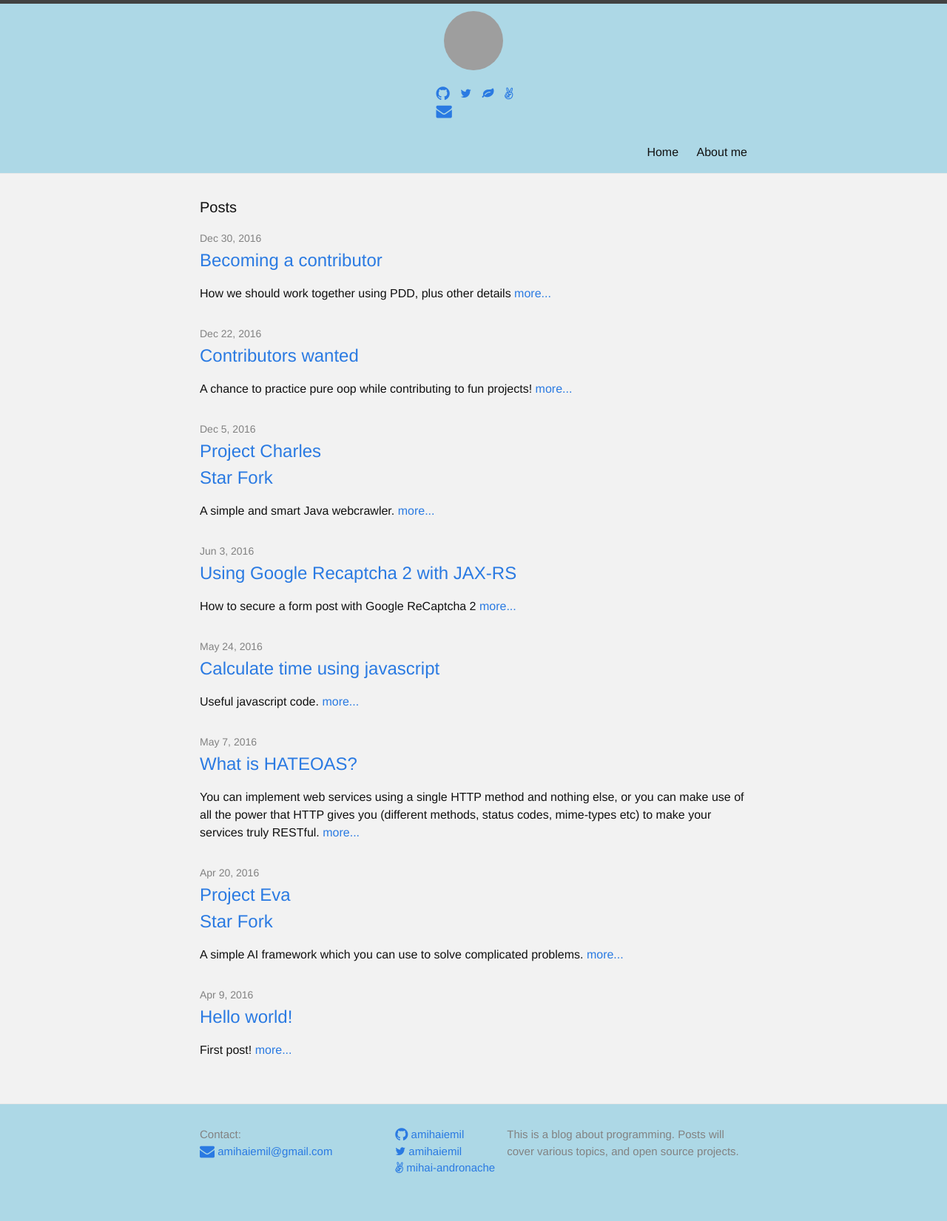
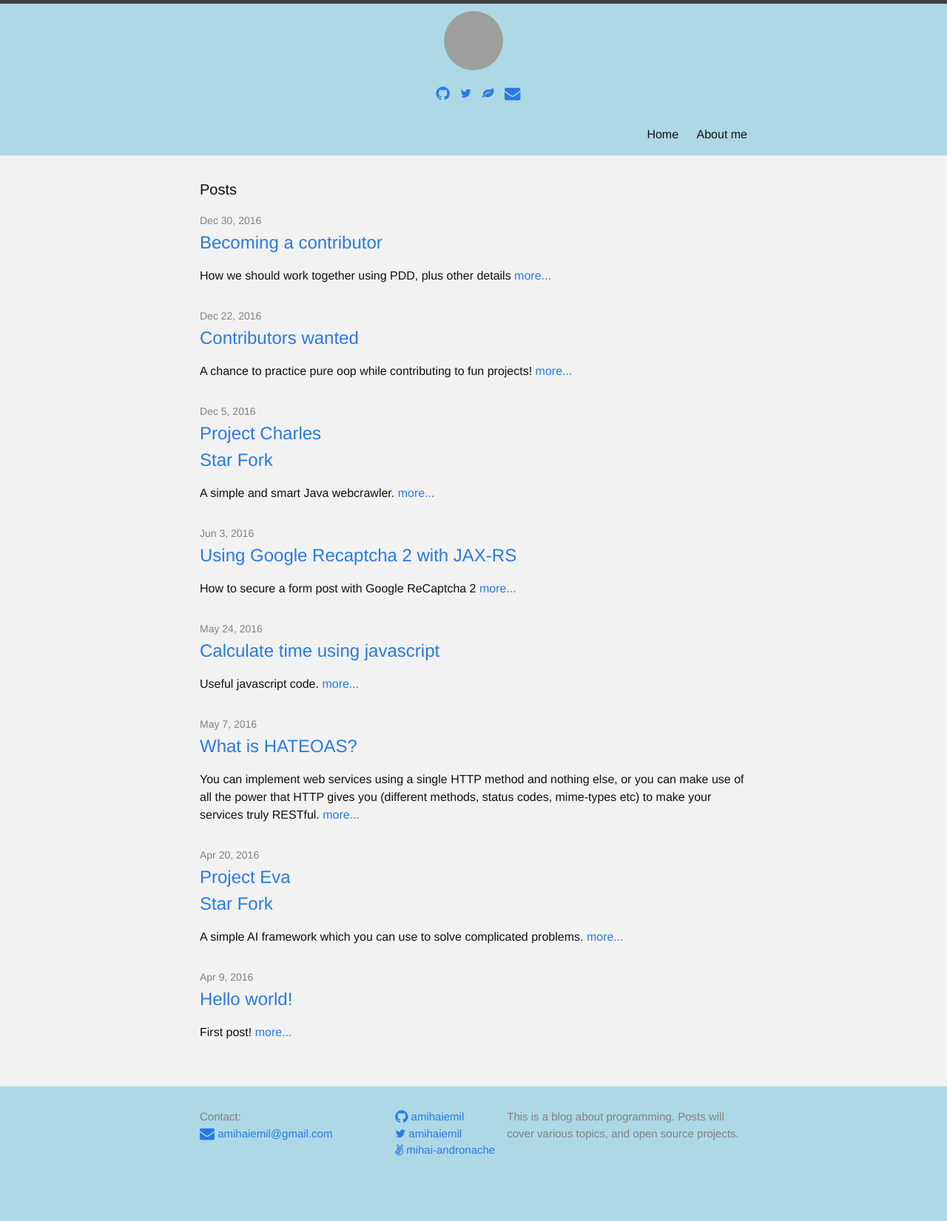
Before and after one commit to amihaiemil/amihaiemil.github.io, a Jekyll site: the page built from index.html, in a window 1280 px wide. Shown: the whole page at 74% size. Built offline with Jekyll 4.4.1, drawn with Linux system fonts in a browser that asks for light colours; comment, search, counter and statistics services are not loaded; after the commit the page ends 1627 px from its top, so only the background shows below that; grey boxes are pictures that could not be loaded.

Commit message:
Update header.html

```diff
--- a/_includes/header.html
+++ b/_includes/header.html
@@ -17,11 +17,6 @@
         <li>
           <a target="_blank" title="Baeldung author profile" href="http://www.baeldung.com/author/mihaiandronache/">
             <i class="fa fa-leaf" aria-hidden="true"></i>
-          </a>
-        </li>
-        <li>
-          <a target="_blank" title="AngelList profile" href="https://angel.co/mihai-andronache">
-            <i class="fa fa-angellist" aria-hidden="true"></i>
           </a>
         </li>
         <li>
```
